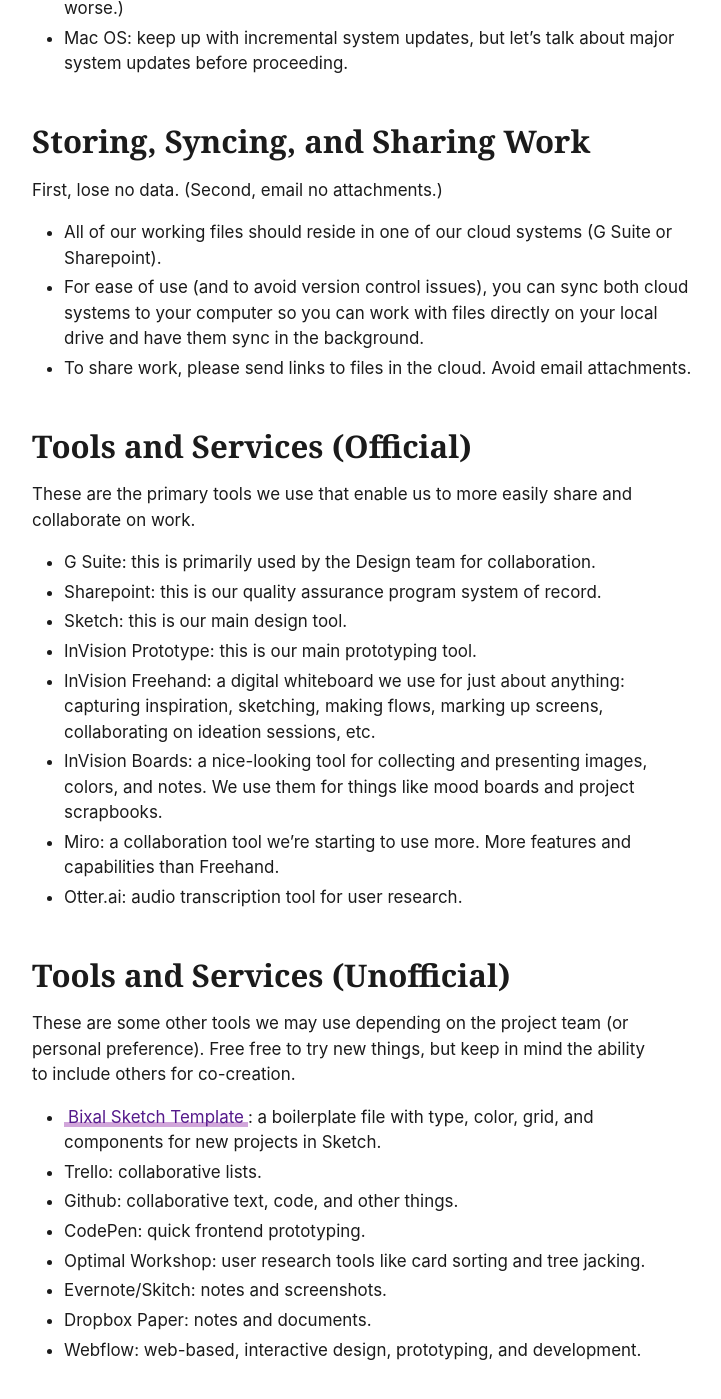
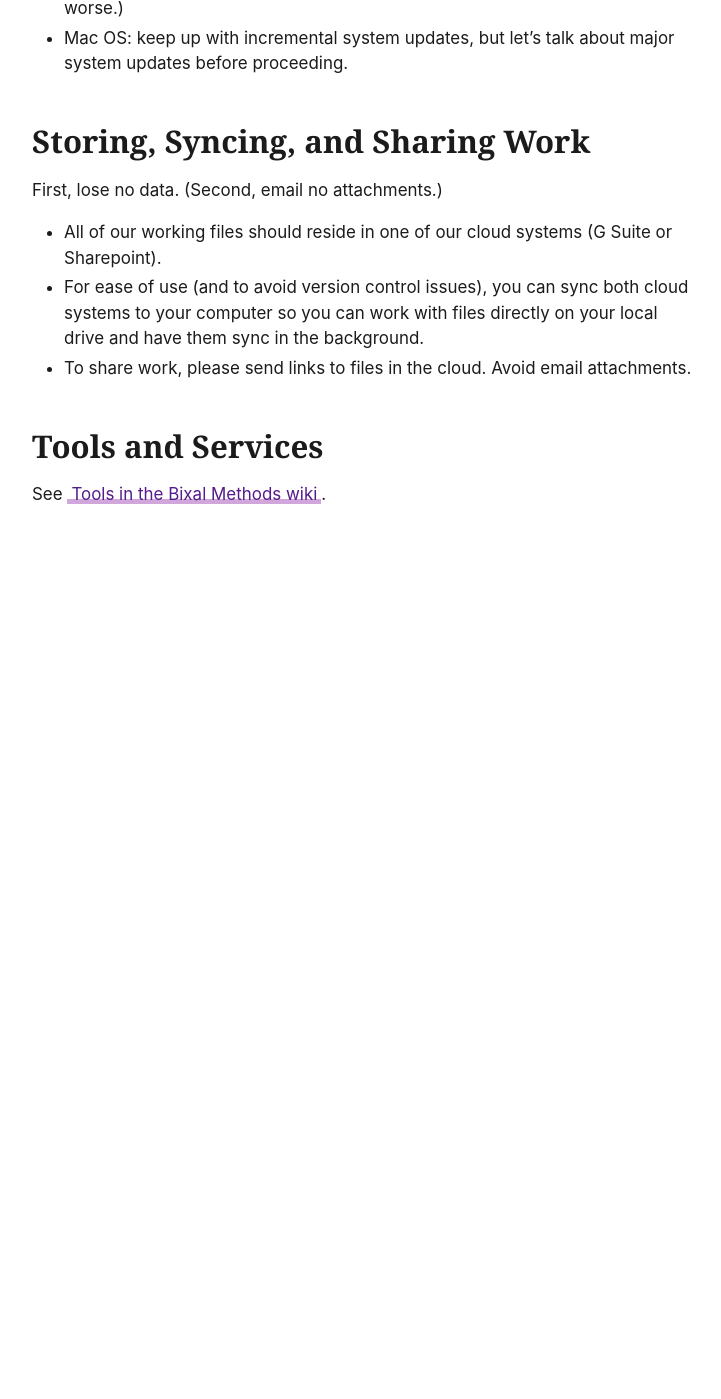
Before and after one commit to Bixal/bixal-uxd-team-handbook, a Jekyll site: the page built from machines.md, in a window 1280 px wide and 1400 px high, scrolled down 894 px. Shown: the whole window, without its empty margins (128-849 px from the left). Built offline with Jekyll 4.4.1, drawn with Linux system fonts in a browser that asks for light colours; some web fonts are replaced; our own code applies the rules of GitHub Pages for plain Markdown files; after the commit the page ends 1466 px from its top, so only the background shows below that.

Commit message:
reference Tools in wiki
closes #17

```diff
--- a/machines.md
+++ b/machines.md
@@ -28,28 +28,6 @@ First, lose no data. (Second, email no attachments.)
 - For ease of use (and to avoid version control issues), you can sync both cloud systems to your computer so you can work with files directly on your local drive and have them sync in the background.
 - To share work, please send links to files in the cloud. Avoid email attachments.
 
-## Tools and Services (Official)
+## Tools and Services
 
-These are the primary tools we use that enable us to more easily share and collaborate on work.
-
-- G Suite: this is primarily used by the Design team for collaboration.
-- Sharepoint: this is our quality assurance program system of record.
-- Sketch: this is our main design tool.
-- InVision Prototype: this is our main prototyping tool.
-- InVision Freehand: a digital whiteboard we use for just about anything: capturing inspiration, sketching, making flows, marking up screens, collaborating on ideation sessions, etc.
-- InVision Boards: a nice-looking tool for collecting and presenting images, colors, and notes. We use them for things like mood boards and project scrapbooks.
-- Miro: a collaboration tool we're starting to use more. More features and capabilities than Freehand.
-- Otter.ai: audio transcription tool for user research.
-
-## Tools and Services (Unofficial)
-
-These are some other tools we may use depending on the project team (or personal preference). Free free to try new things, but keep in mind the ability to include others for co-creation.
-
-- [Bixal Sketch Template](https://github.com/pglevy/bixal-sketch-template): a boilerplate file with type, color, grid, and components for new projects in Sketch.
-- Trello: collaborative lists.
-- Github: collaborative text, code, and other things.
-- CodePen: quick frontend prototyping.
-- Optimal Workshop: user research tools like card sorting and tree jacking.
-- Evernote/Skitch: notes and screenshots.
-- Dropbox Paper: notes and documents.
-- Webflow: web-based, interactive design, prototyping, and development.
+See [Tools in the Bixal Methods wiki](https://github.com/Bixal/methods/wiki/Tools).
```
